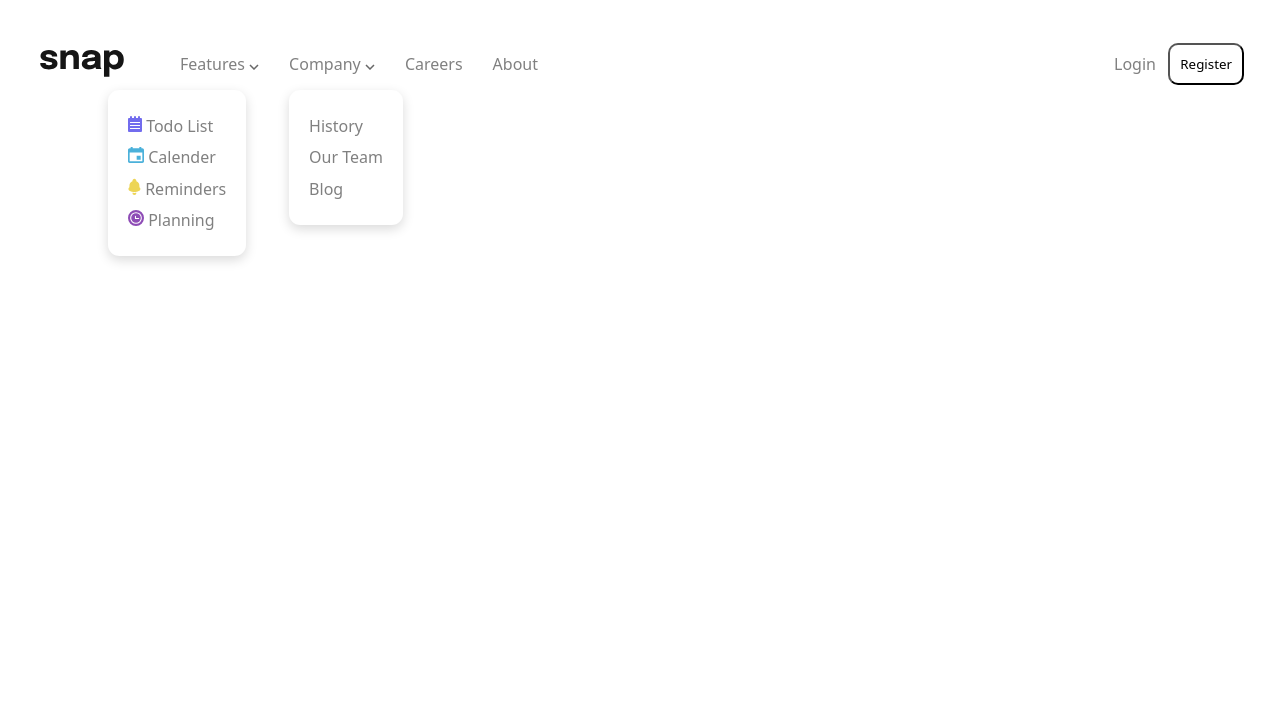
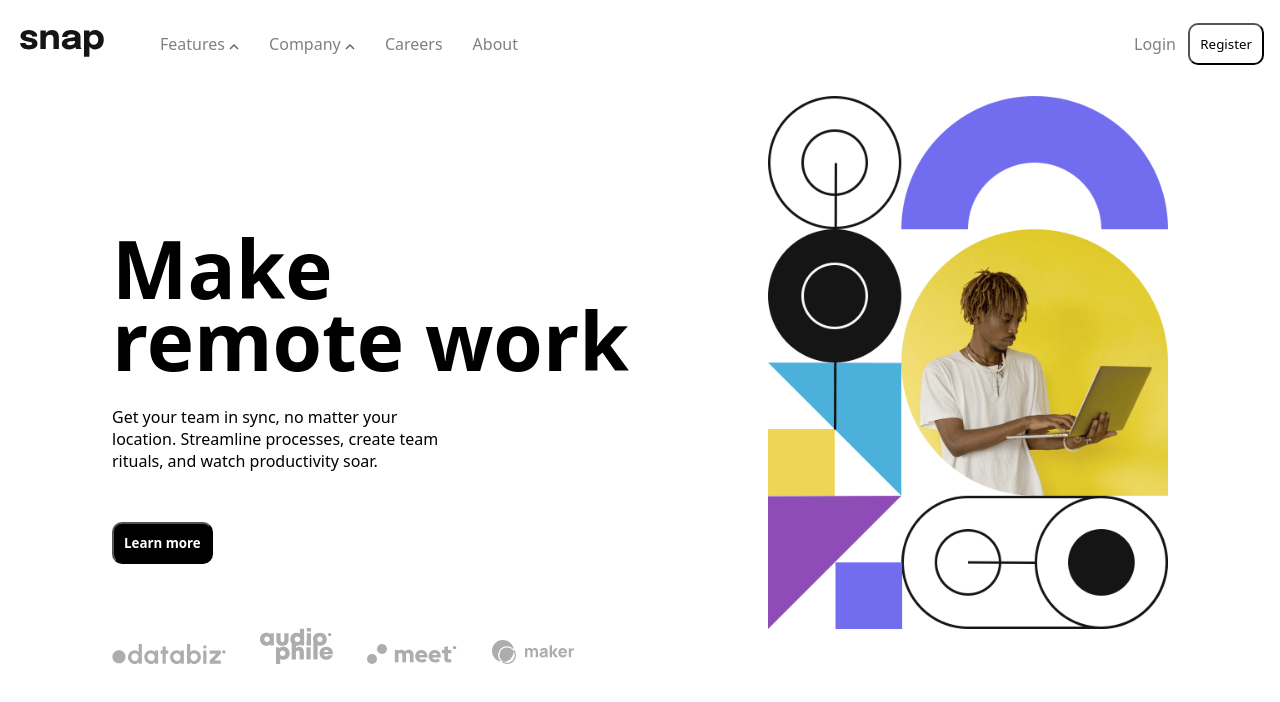
Before and after one commit to Ashok-Kumar-dharanikota/FM-dropdown-responsive-website, a plain HTML site: page index.html in a window 1280 px wide. Drawn offline with Linux system fonts and the light colour scheme.

Commit message:
Desktop design completed

```diff
--- a/Style.css
+++ b/Style.css
@@ -85,8 +85,6 @@ a:hover {
 
 
 header {
-    margin: 10px;
-    padding: 10px;
     display: flex;
     justify-content: space-between;
     align-items: center;
@@ -120,7 +118,7 @@ header {
     box-shadow: 0 4px 12px rgba(0, 0, 0, 0.15);
     padding: 20px;
     margin-top: 15px;
-
+    display: none;
 }
 
 .nav-link, .drop-down li {
@@ -143,7 +141,7 @@ a:hover {
 }
 
 #dd-one {
-    margin-left: -4.5rem;
+    margin-left: -3.5rem;
 }
 
 /* Login and Registration */
@@ -160,3 +158,46 @@ a:hover {
     padding: 10px;
     border-radius: 10px;
 }
+
+.Homepage {
+    height: auto;
+    margin: 0.5rem 7rem;
+    display: flex;
+    justify-content: space-between;
+}
+
+.section-left-side {
+    margin-top: 120px;
+}
+
+.section-Title {
+    margin-top: 1rem;
+    font-size: 5rem;
+    line-height: 0.9;
+}
+
+.section-desc {
+    width: 22rem;
+    padding-top: 30px;
+}
+
+.section-read-more {
+    background-color: black;
+    color: #fff;
+    padding: 10px;
+    border-radius: 10px;
+    margin-top: 50px;
+    font-weight: bold;
+}
+
+.companies {
+    margin-top: 4rem;
+}
+
+.companies img  {
+    margin-right: 30px;
+}
+
+.section-right-side img {
+    width: 400px;
+}
--- a/index.html
+++ b/index.html
@@ -27,45 +27,6 @@
 
 <body>
 
-  <!-- <header class="nav-container">
-    <div>
-
-      <nav class="navbar">
-        <ul class="nav-links">
-            <li class="nav-link">
-                <a href="#">Home</a>
-            </li>
-            <li class="nav-link services">
-                <a href="#">Services
-                    <span class="material-icons dropdown-icon">
-                        arrow_drop_down
-                    </span>
-                </a>
-                <ul class="drop-down">
-                    <li>Service 1</li>
-                    <li>Service 2</li>
-                    <li>Service 3</li>
-                </ul>
-            </li>
-            <li class="nav-link">
-                <a href="#">About</a>
-            </li>
-            <li class="nav-link">
-                <a href="#">Contact</a>
-            </li>
-        </ul>
-     </nav>
-
-    </div>
-
-    <div class="loginAndRegistration">
-      <p>Login</p>
-      <button>Register</button>
-    </div>
-
-  </header> -->
-
-
   <header>
 
     <div class="nav-container">
@@ -76,19 +37,19 @@
         <ul class="nav-links">
 
           <li class="nav-link" id="Features">
-            <a href="#">Features <img id="dd-one-arrow" src="/images/icon-arrow-down.svg" alt="icon-arrow-down"></a>
+            <a href="#">Features <img id="dd-one-arrow" src="./images/icon-arrow-up.svg" alt="icon-arrow-down"></a>
 
             <ul class="drop-down" id="dd-one">
-              <li><a href="#"> <img src="/images/icon-todo.svg" alt=""> Todo List</a></li>
-              <li><a href="#"> <img src="/images/icon-calendar.svg" alt=""> Calender</a></li>
-              <li><a href="#"> <img src="/images/icon-reminders.svg" alt=""> Reminders</a></li>
-              <li><a href="#"> <img src="/images/icon-planning.svg" alt=""> Planning</a></li>
+              <li><a href="#"> <img src="./images/icon-todo.svg" alt=""> Todo List</a></li>
+              <li><a href="#"> <img src="./images/icon-calendar.svg" alt=""> Calender</a></li>
+              <li><a href="#"> <img src="./images/icon-reminders.svg" alt=""> Reminders</a></li>
+              <li><a href="#"> <img src="./images/icon-planning.svg" alt=""> Planning</a></li>
 
             </ul>
           </li>
 
           <li class="nav-link" id="Company">
-            <a href="#">Company <img id="dd-two-arrow" src="/images/icon-arrow-down.svg" alt="icon-arrow-down"></a>
+            <a href="#">Company <img id="dd-two-arrow" src="./images/icon-arrow-up.svg" alt="icon-arrow-down"></a>
 
             <ul class="drop-down" id="dd-two">
               <li><a href="#">History</a></li>
@@ -117,6 +78,38 @@
     </div>
 
   </header>
+
+  <section class="Homepage">
+
+    <div class="section-left-side">
+
+      <h1 class="section-Title">Make <br>remote work</h1>
+
+      <p class="section-desc">Get your team in sync, no matter your location. Streamline processes,
+        create team rituals, and watch productivity soar.</p>
+
+      <button class="section-read-more">
+        Learn more
+      </button>
+
+      <div class="companies">
+        <img src="./images/client-databiz.svg" alt="">
+        <img src="./images/client-audiophile.svg" alt="">
+        <img src="./images/client-meet.svg" alt="">
+        <img src="/images/client-maker.svg" alt="">
+
+      </div>
+
+    </div>
+
+    <div class="section-right-side">
+
+      <img src="./images/image-hero-desktop.png" alt="">
+
+    </div>
+
+
+  </section>
 
 
 
--- a/script.js
+++ b/script.js
@@ -13,13 +13,13 @@ var count2 = 0;
 // Add a click event listener
 feature.addEventListener('click', function () {
     if (count1 == 0) {
-        ddone.style.display = "none";
-        ddArrowOne.src = "./images/icon-arrow-up.svg"
+        ddone.style.display = "block";
+        ddArrowOne.src = "./images/icon-arrow-down.svg"
         count1++;
     }
     else {
-        ddone.style.display = "block";
-        ddArrowOne.src = "./images/icon-arrow-down.svg"
+        ddone.style.display = "none";
+        ddArrowOne.src = "./images/icon-arrow-up.svg"
         count1--;
     }
 });
@@ -27,13 +27,13 @@ feature.addEventListener('click', function () {
 
 company.addEventListener('click', function () {
     if (count2 == 0) {
-        ddtwo.style.display = "none";
-        ddArrowTwo.src = "./images/icon-arrow-up.svg"
+        ddtwo.style.display = "block";
+        ddArrowTwo.src = "./images/icon-arrow-down.svg"
         count2++;
     }
     else {
-        ddtwo.style.display = "block";
-        ddArrowTwo.src = "./images/icon-arrow-down.svg"
+        ddtwo.style.display = "none";
+        ddArrowTwo.src = "./images/icon-arrow-up.svg"
         count2--;
     }
 });
```
